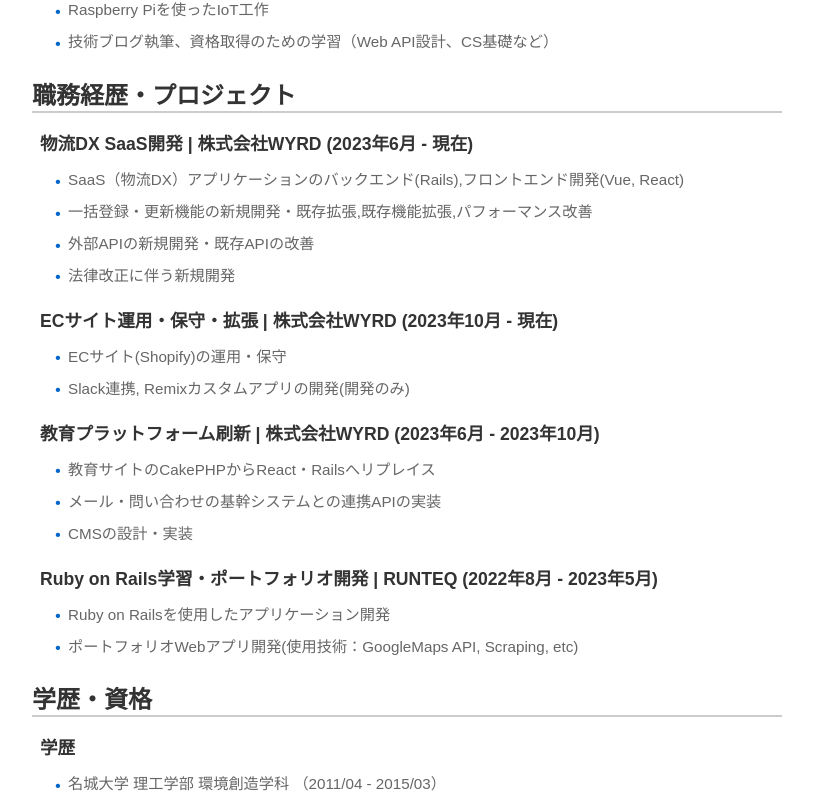
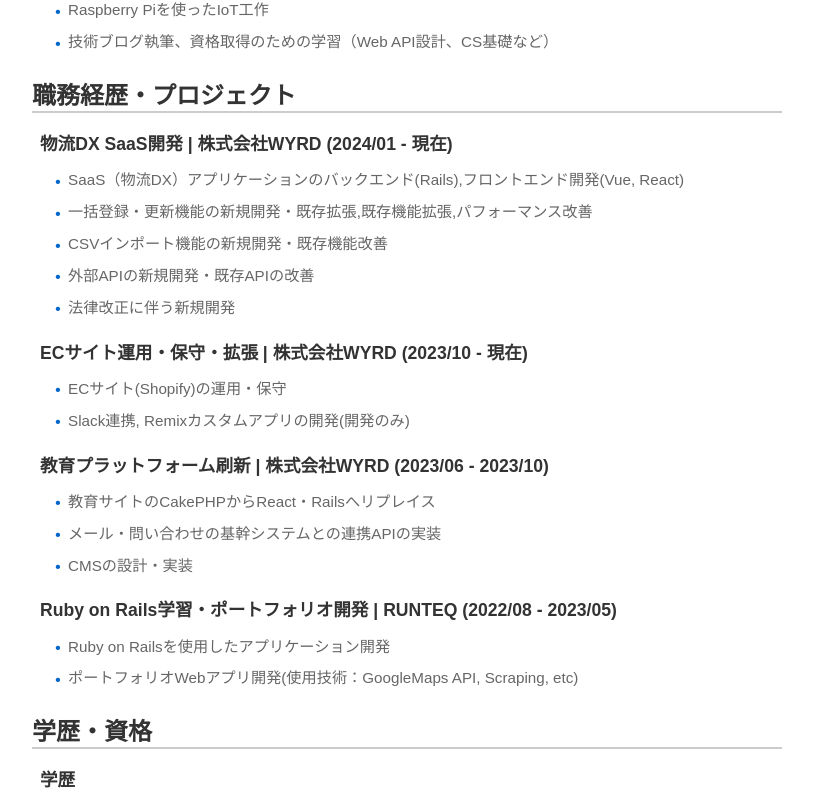
Before and after one commit to tomitahisaki/tomitahisaki.github.io, a React (Vite) app: page / in a window 1280 px wide. Shown: the part 754-1560 px from the top of the page, without its empty margins (233-1046 px from the left). Built offline with nearby package versions, Linux system fonts and the light colour scheme.

Commit message:
fix: experience

```diff
--- a/src/locales/en.ts
+++ b/src/locales/en.ts
@@ -42,6 +42,7 @@
         items: [
           "Backend (Rails) and frontend development (Vue, React) for SaaS (Logistics DX) applications",
           "New development and existing extensions for bulk registration/update features, existing feature enhancements, performance improvements",
+          "New development and improvements for CSV import functionality",
           "New development of external APIs and improvements to existing APIs",
           "New development related to legal revisions"
         ]
--- a/src/locales/ja.ts
+++ b/src/locales/ja.ts
@@ -38,23 +38,24 @@
     title: "職務経歴・プロジェクト",
     categories: [
       {
-        name: "物流DX SaaS開発 | 株式会社WYRD (2023年6月 - 現在)",
+        name: "物流DX SaaS開発 | 株式会社WYRD (2024/01 - 現在)",
         items: [
           "SaaS（物流DX）アプリケーションのバックエンド(Rails),フロントエンド開発(Vue, React)",
           "一括登録・更新機能の新規開発・既存拡張,既存機能拡張,パフォーマンス改善",
+          "CSVインポート機能の新規開発・既存機能改善",
           "外部APIの新規開発・既存APIの改善",
           "法律改正に伴う新規開発",
         ]
       },
       {
-        name: "ECサイト運用・保守・拡張 | 株式会社WYRD (2023年10月 - 現在)",
+        name: "ECサイト運用・保守・拡張 | 株式会社WYRD (2023/10 - 現在)",
         items: [
           "ECサイト(Shopify)の運用・保守",
           "Slack連携, Remixカスタムアプリの開発(開発のみ)",
         ]
       },
       {
-        name: "教育プラットフォーム刷新 | 株式会社WYRD (2023年6月 - 2023年10月)",
+        name: "教育プラットフォーム刷新 | 株式会社WYRD (2023/06 - 2023/10)",
         items: [
           "教育サイトのCakePHPからReact・Railsへリプレイス",
           "メール・問い合わせの基幹システムとの連携APIの実装",
@@ -62,7 +63,7 @@
         ]
       },
       {
-        name: "Ruby on Rails学習・ポートフォリオ開発 | RUNTEQ (2022年8月 - 2023年5月)",
+        name: "Ruby on Rails学習・ポートフォリオ開発 | RUNTEQ (2022/08 - 2023/05)",
         items: [
           "Ruby on Railsを使用したアプリケーション開発",
           "ポートフォリオWebアプリ開発(使用技術：GoogleMaps API, Scraping, etc)",
```
